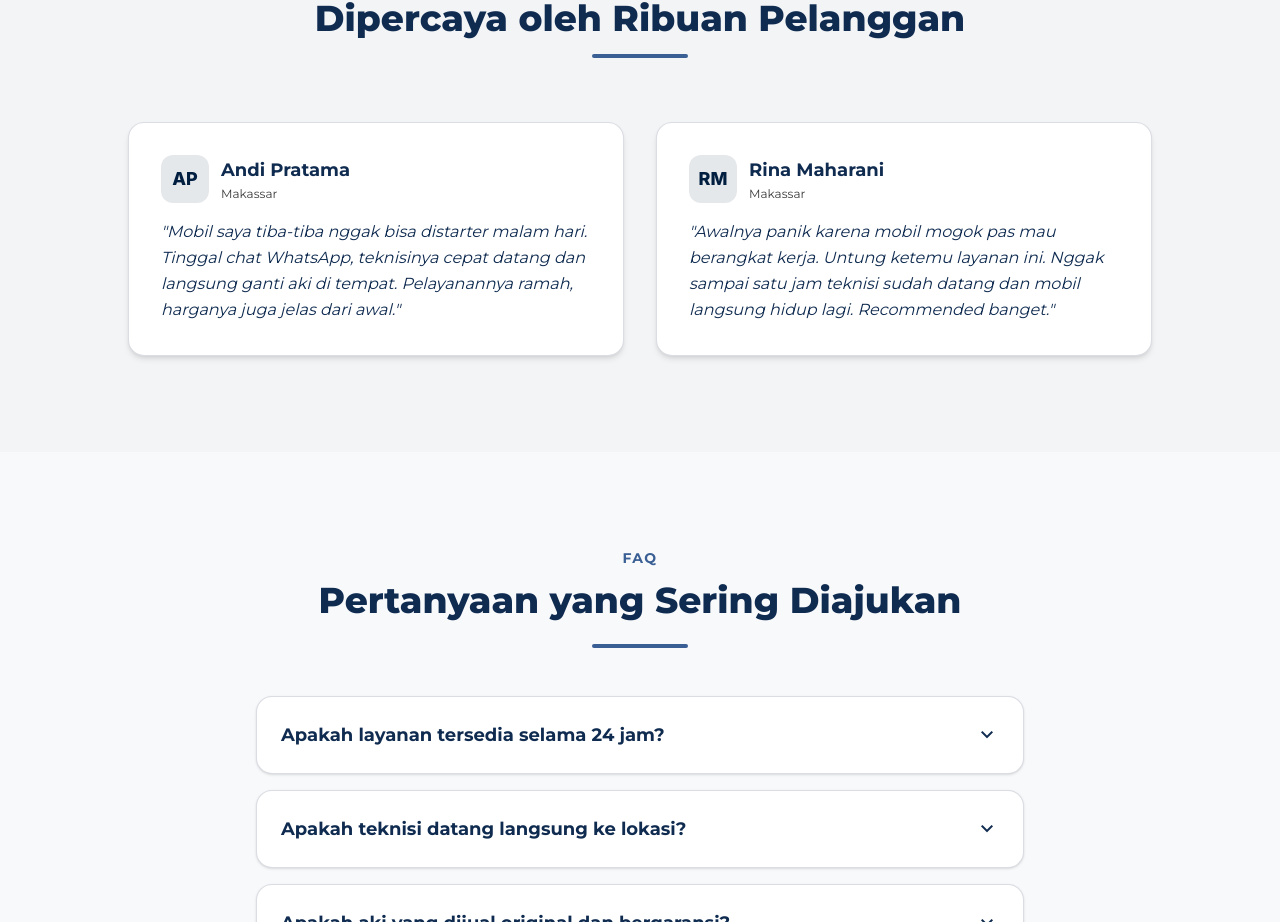
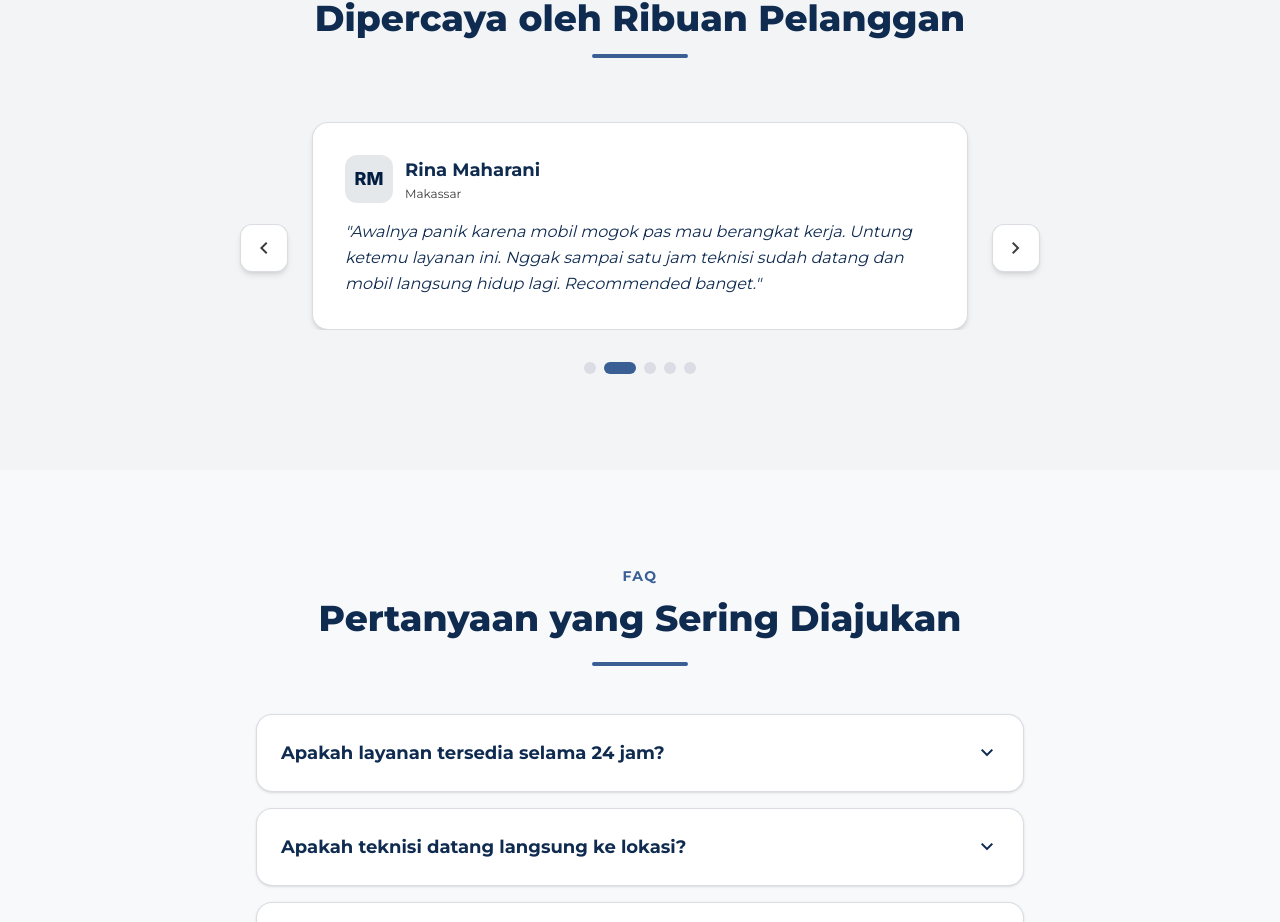
Before and after one commit to abedeefg/aki-mobil, a React (Vite) app: page / in a window 1280 px wide. Shown: the part 2980-3902 px from the top of the page. Built offline with nearby package versions, Linux system fonts and the light colour scheme.

Commit message:
feat: testimonial slideshow di semua device dengan arrow nav & auto-slide

```diff
--- a/src/App.jsx
+++ b/src/App.jsx
@@ -3,6 +3,7 @@ import { useState, useEffect } from 'react'
 function App() {
   const [isMobileMenuOpen, setIsMobileMenuOpen] = useState(false)
   const [activeFaq, setActiveFaq] = useState(null)
+  const [activeTestimonial, setActiveTestimonial] = useState(0)
 
   useEffect(() => {
     const observerOptions = {
@@ -24,6 +25,14 @@ function App() {
     })
 
     return () => observer.disconnect()
+  }, [])
+
+  // Auto-slide testimonials
+  useEffect(() => {
+    const timer = setInterval(() => {
+      setActiveTestimonial(prev => (prev + 1) % 5)
+    }, 4000)
+    return () => clearInterval(timer)
   }, [])
 
   const waLink = "https://api.whatsapp.com/send/?phone=6285286111989&text=Halo+Admin+%E2%98%BA+Saya+ingin+menggunakan+layanan+Delivery+Aki+24+Jam.+Mohon+bantu+informasinya.+Terima+kasih.&type=phone_number&app_absent=0"
@@ -272,31 +281,77 @@ function App() {
             <h2 className="text-3xl md:text-4xl font-extrabold text-text-main mb-4">Dipercaya oleh Ribuan Pelanggan</h2>
             <div className="w-24 h-1 bg-surface-tint mx-auto rounded-full"></div>
           </div>
-          <div className="grid grid-cols-1 md:grid-cols-2 gap-8 max-w-5xl mx-auto">
-            <div className="bg-white p-8 rounded-2xl border border-outline-variant/60 fade-in-up shadow-md hover:shadow-xl transition-all duration-300 hover:-translate-y-1 visible">
-              <div className="flex items-center gap-3 mb-4">
-                <div className="w-12 h-12 bg-primary/10 text-primary flex items-center justify-center rounded-full font-extrabold text-lg">
-                  AP
-                </div>
-                <div>
-                  <h4 className="text-lg font-bold mb-0.5 text-text-main">Andi Pratama</h4>
-                  <p className="text-text-muted text-xs">Makassar</p>
-                </div>
+
+          {/* Slideshow for all devices */}
+          <div className="max-w-2xl mx-auto relative">
+            {/* Prev Arrow */}
+            <button
+              onClick={() => setActiveTestimonial(prev => (prev - 1 + 5) % 5)}
+              className="absolute left-0 md:-left-16 top-1/2 -translate-y-1/2 z-10 w-10 h-10 md:w-12 md:h-12 rounded-full bg-white border border-outline-variant/60 shadow-md flex items-center justify-center hover:bg-surface-container-low hover:scale-110 active:scale-95 transition-all duration-200 text-text-muted hover:text-surface-tint"
+              aria-label="Previous testimonial"
+            >
+              <span className="material-symbols-outlined" style={{ fontSize: '24px' }}>chevron_left</span>
+            </button>
+
+            {/* Next Arrow */}
+            <button
+              onClick={() => setActiveTestimonial(prev => (prev + 1) % 5)}
+              className="absolute right-0 md:-right-16 top-1/2 -translate-y-1/2 z-10 w-10 h-10 md:w-12 md:h-12 rounded-full bg-white border border-outline-variant/60 shadow-md flex items-center justify-center hover:bg-surface-container-low hover:scale-110 active:scale-95 transition-all duration-200 text-text-muted hover:text-surface-tint"
+              aria-label="Next testimonial"
+            >
+              <span className="material-symbols-outlined" style={{ fontSize: '24px' }}>chevron_right</span>
+            </button>
+
+            <div className="overflow-hidden rounded-2xl mx-8 md:mx-0">
+              <div
+                className="flex transition-transform duration-500 ease-in-out"
+                style={{ transform: `translateX(-${activeTestimonial * 100}%)` }}
+                onTouchStart={(e) => { e.currentTarget.dataset.touchX = e.touches[0].clientX }}
+                onTouchEnd={(e) => {
+                  const startX = parseFloat(e.currentTarget.dataset.touchX)
+                  const endX = e.changedTouches[0].clientX
+                  const diff = startX - endX
+                  if (Math.abs(diff) > 50) {
+                    if (diff > 0) setActiveTestimonial(prev => (prev + 1) % 5)
+                    else setActiveTestimonial(prev => (prev - 1 + 5) % 5)
+                  }
+                }}
+              >
+                {[
+                  { initials: "AP", name: "Andi Pratama", loc: "Makassar", text: "Mobil saya tiba-tiba nggak bisa distarter malam hari. Tinggal chat WhatsApp, teknisinya cepat datang dan langsung ganti aki di tempat. Pelayanannya ramah, harganya juga jelas dari awal." },
+                  { initials: "RM", name: "Rina Maharani", loc: "Makassar", text: "Awalnya panik karena mobil mogok pas mau berangkat kerja. Untung ketemu layanan ini. Nggak sampai satu jam teknisi sudah datang dan mobil langsung hidup lagi. Recommended banget." },
+                  { initials: "BH", name: "Budi Hartono", loc: "Gowa", text: "Saya pesan aki jam 11 malam, teknisinya datang kurang dari 45 menit. Aki original dan langsung dipasangkan. Harga sangat bersaing dibanding toko offline. Pasti langganan!" },
+                  { initials: "DS", name: "Dewi Sartika", loc: "Maros", text: "Pertama kali pakai layanan ini karena rekomendasi teman. Ternyata benar, pelayanannya sangat profesional. Teknisinya juga cek kelistrikan gratis. Top markotop!" },
+                  { initials: "FA", name: "Farid Anwar", loc: "Makassar", text: "Sudah 3 kali pakai jasa AkiSulSel untuk kendaraan keluarga. Selalu puas dengan kecepatan respon dan kualitas aki yang dipasang. Garansi juga jelas. Sangat direkomendasikan." }
+                ].map((t, idx) => (
+                  <div key={idx} className="w-full flex-shrink-0 px-2">
+                    <div className="bg-white p-8 rounded-2xl border border-outline-variant/60 shadow-md hover:shadow-xl transition-all duration-300">
+                      <div className="flex items-center gap-3 mb-4">
+                        <div className="w-12 h-12 bg-primary/10 text-primary flex items-center justify-center rounded-full font-extrabold text-lg">
+                          {t.initials}
+                        </div>
+                        <div>
+                          <h4 className="text-lg font-bold mb-0.5 text-text-main">{t.name}</h4>
+                          <p className="text-text-muted text-xs">{t.loc}</p>
+                        </div>
+                      </div>
+                      <p className="text-text-main text-sm md:text-base font-medium italic leading-relaxed">"{t.text}"</p>
+                    </div>
+                  </div>
+                ))}
               </div>
-              <p className="text-text-main text-sm md:text-base font-medium italic leading-relaxed">"Mobil saya tiba-tiba nggak bisa distarter malam hari. Tinggal chat WhatsApp, teknisinya cepat datang dan langsung ganti aki di tempat. Pelayanannya ramah, harganya juga jelas dari awal."</p>
             </div>
 
-            <div className="bg-white p-8 rounded-2xl border border-outline-variant/60 fade-in-up shadow-md hover:shadow-xl transition-all duration-300 hover:-translate-y-1 visible" style={{ transitionDelay: '100ms' }}>
-              <div className="flex items-center gap-3 mb-4">
-                <div className="w-12 h-12 bg-primary/10 text-primary flex items-center justify-center rounded-full font-extrabold text-lg">
-                  RM
-                </div>
-                <div>
-                  <h4 className="text-lg font-bold mb-0.5 text-text-main">Rina Maharani</h4>
-                  <p className="text-text-muted text-xs">Makassar</p>
-                </div>
-              </div>
-              <p className="text-text-main text-sm md:text-base font-medium italic leading-relaxed">"Awalnya panik karena mobil mogok pas mau berangkat kerja. Untung ketemu layanan ini. Nggak sampai satu jam teknisi sudah datang dan mobil langsung hidup lagi. Recommended banget."</p>
+            {/* Dots */}
+            <div className="flex justify-center gap-2 mt-8">
+              {[0,1,2,3,4].map(i => (
+                <button
+                  key={i}
+                  onClick={() => setActiveTestimonial(i)}
+                  className={`h-3 rounded-full transition-all duration-300 ${activeTestimonial === i ? 'bg-surface-tint w-8' : 'bg-outline-variant/50 hover:bg-outline-variant w-3'}`}
+                  aria-label={`Testimonial ${i + 1}`}
+                />
+              ))}
             </div>
           </div>
         </section>
```
